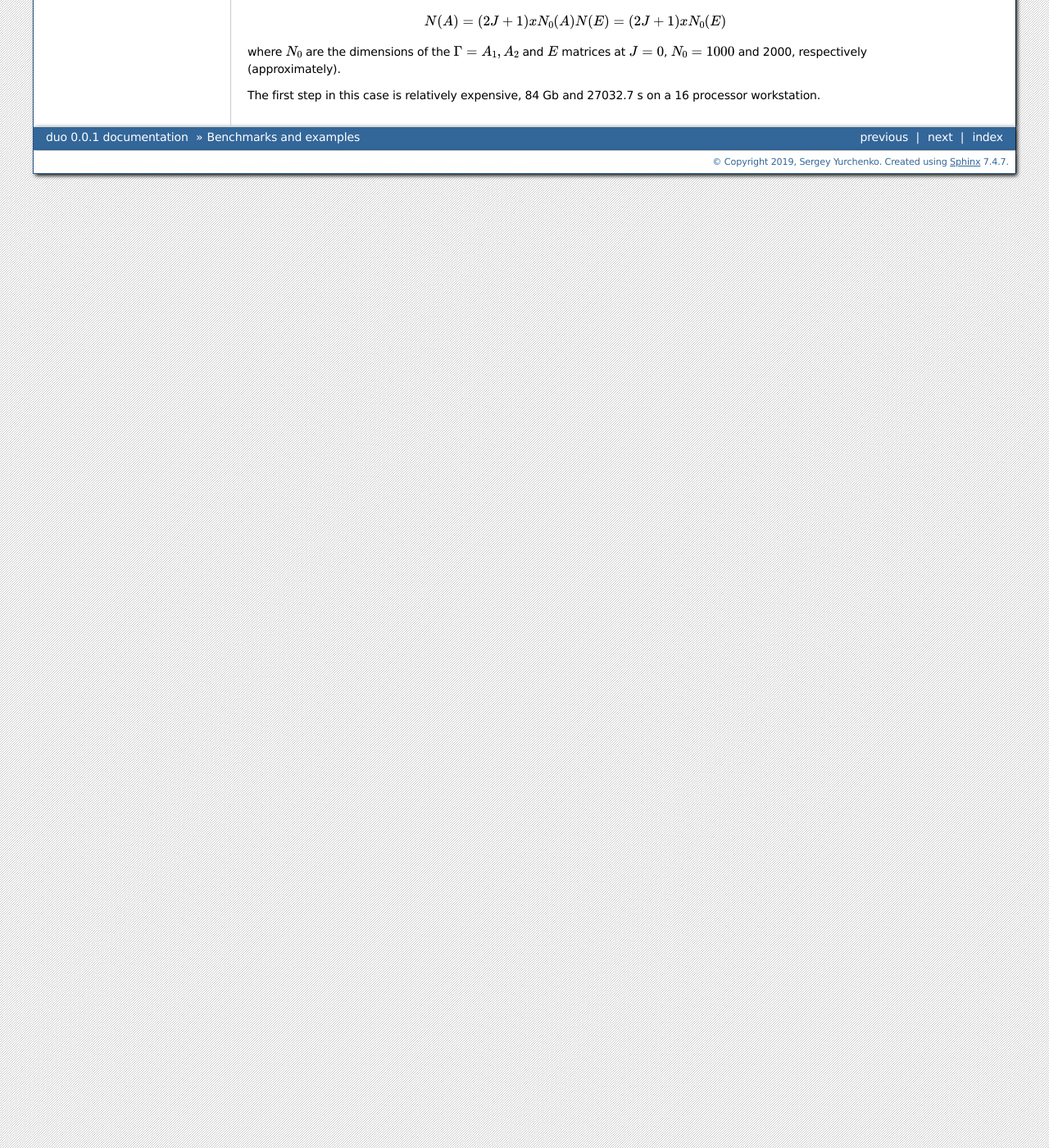
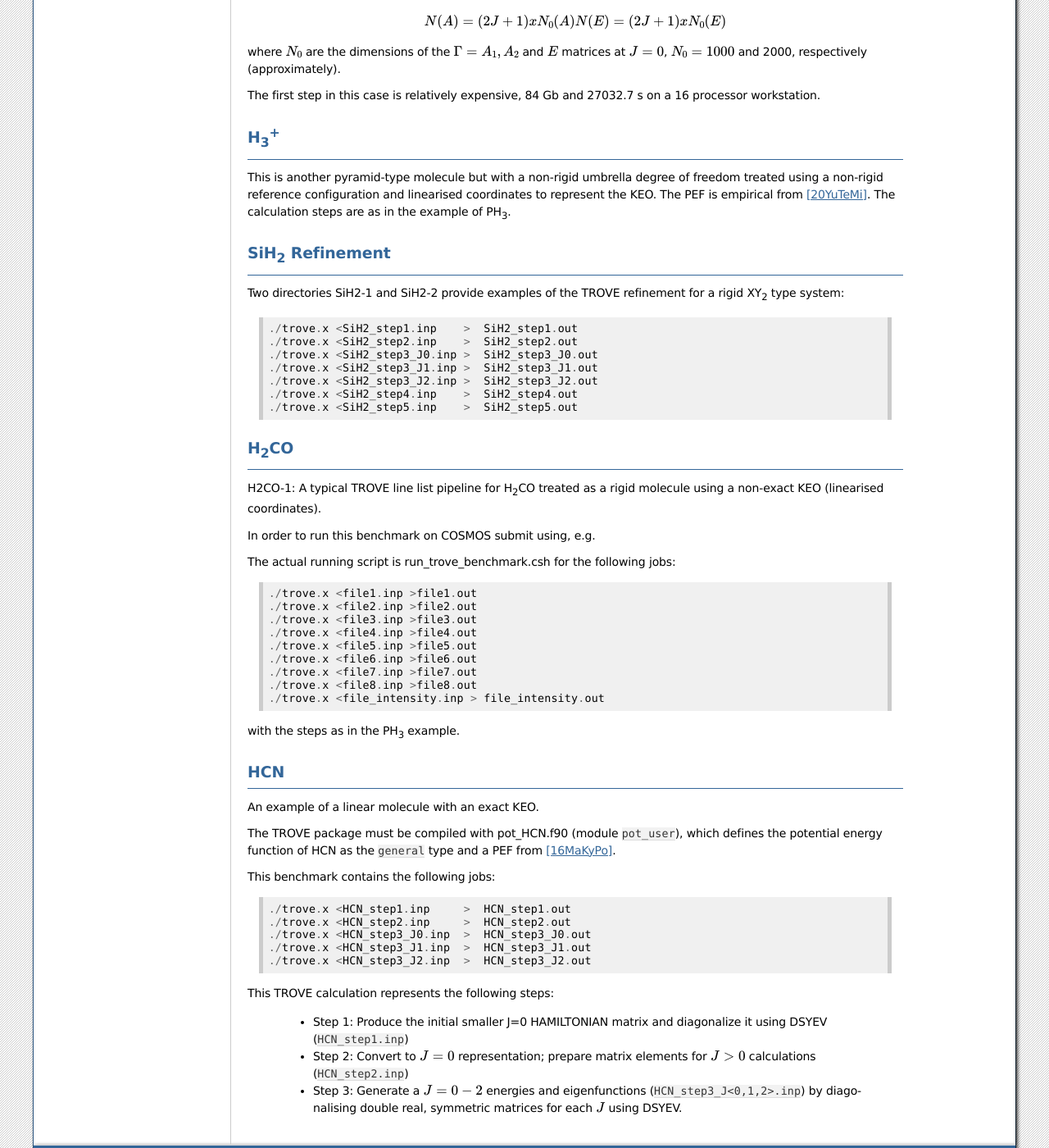
Before and after one commit to Trovemaster/TROVE, a Sphinx documentation site: the page built from docs/source/benchmarks.rst, in a window 1280 px wide and 1400 px high, scrolled down 1089 px. Shown: the whole window at 82% size. Built offline with Sphinx 7.4.7, drawn with Linux system fonts in a browser that asks for light colours; formulas are drawn with MathJax 3; some of the changed text lies outside the part shown.

Commit message:
benchamarks docs

```diff
--- a/docs/source/benchmarks.rst
+++ b/docs/source/benchmarks.rst
@@ -61,3 +61,74 @@ There are three  matrices to diagonalise for each symmetry :math:`\Gamma=A_1, A_
 where :math:`N_0` are the  dimensions of the :math:`\Gamma=A_1, A_2` and  :math:`E` matrices at :math:`J=0`, :math:`N_0=1000` and 2000, respectively  (approximately).
 
 The first step in this case is relatively expensive, 84 Gb and 27032.7 s on a 16 processor workstation.
+
+H\ :sub:`3`\ :sup:`+`
+=====================
+
+This is another pyramid-type molecule but with a non-rigid umbrella degree of freedom treated using a non-rigid reference configuration and linearised coordinates to represent the KEO. The PEF is empirical from [20YuTeMi]_. The calculation steps are as in the example of PH\ :sub:`3`.
+
+
+
+
+SiH\ :sub:`2` Refinement
+========================
+
+Two directories SiH2-1 and SiH2-2 provide examples of the TROVE refinement for a rigid XY\ :sub:`2` type system:
+::
+
+       ./trove.x <SiH2_step1.inp    >  SiH2_step1.out
+       ./trove.x <SiH2_step2.inp    >  SiH2_step2.out
+       ./trove.x <SiH2_step3_J0.inp >  SiH2_step3_J0.out
+       ./trove.x <SiH2_step3_J1.inp >  SiH2_step3_J1.out
+       ./trove.x <SiH2_step3_J2.inp >  SiH2_step3_J2.out
+       ./trove.x <SiH2_step4.inp    >  SiH2_step4.out
+       ./trove.x <SiH2_step5.inp    >  SiH2_step5.out
+
+
+H\ :sub:`2`\ CO
+===============
+
+H2CO-1: A typical TROVE line list pipeline for H\ :sub:`2`\ CO treated as a rigid molecule using a non-exact KEO (linearised coordinates).
+
+In order to run this benchmark on COSMOS  submit using, e.g.
+
+
+The actual running script is run_trove_benchmark.csh for the following jobs:
+::
+
+   ./trove.x <file1.inp >file1.out
+   ./trove.x <file2.inp >file2.out
+   ./trove.x <file3.inp >file3.out
+   ./trove.x <file4.inp >file4.out
+   ./trove.x <file5.inp >file5.out
+   ./trove.x <file6.inp >file6.out
+   ./trove.x <file7.inp >file7.out
+   ./trove.x <file8.inp >file8.out
+   ./trove.x <file_intensity.inp > file_intensity.out
+
+with the steps as in the PH\ :sub:`3` example.
+
+
+
+HCN
+===
+
+An example of a linear molecule with an exact KEO.
+
+The TROVE package must be compiled with pot_HCN.f90 (module ``pot_user``), which defines the potential energy function of HCN  as the ``general`` type and a PEF from [16MaKyPo]_.
+
+This benchmark contains the following jobs:
+::
+
+   ./trove.x <HCN_step1.inp     >  HCN_step1.out
+   ./trove.x <HCN_step2.inp     >  HCN_step2.out
+   ./trove.x <HCN_step3_J0.inp  >  HCN_step3_J0.out
+   ./trove.x <HCN_step3_J1.inp  >  HCN_step3_J1.out
+   ./trove.x <HCN_step3_J2.inp  >  HCN_step3_J2.out
+
+
+This TROVE calculation represents the following steps:
+
+ - Step 1: Produce the initial smaller J=0 HAMILTONIAN matrix and diagonalize it using DSYEV (``HCN_step1.inp``)
+ - Step 2: Convert to :math:`J=0` representation; prepare matrix elements for  :math:`J>0`  calculations (``HCN_step2.inp``)
+ - Step 3: Generate a :math:`J=0-2`  energies and eigenfunctions  (``HCN_step3_J<0,1,2>.inp``) by diagonalising  double real, symmetric matrices for each :math:`J` using  DSYEV.
--- a/docs/source/references.rst
+++ b/docs/source/references.rst
@@ -82,3 +82,5 @@ References
 .. [24YuOwTe] S. N. Yurchenko, A. Owens, K. Kefala, and J. Tennyson. MNRAS, 528, 3719 (2024),  ExoMol line lists - LVII: High accuracy ro-vibrational line list for methane.  `doi:10.1093/mnras/stae148 <https://doi.org/10.1093/mnras/stae148>`__
 
 .. [97PaSc] H. Partridge and D. W. Schwenke, J. Chem. Phys. 106, 4618 (1997).
+
+.. [16MaKyPo]  V. Y. Makhnev, A. A. Kyuberis, O. L. Polyansky, I. I. Mizus, J. Tennyson,  and N. F. Zobov, J.Mol. Spectrosc. 353, 40 (2018).
```
Also changed, not shown: other parts of docs/source/benchmarks.rst (+1 -1 lines).
